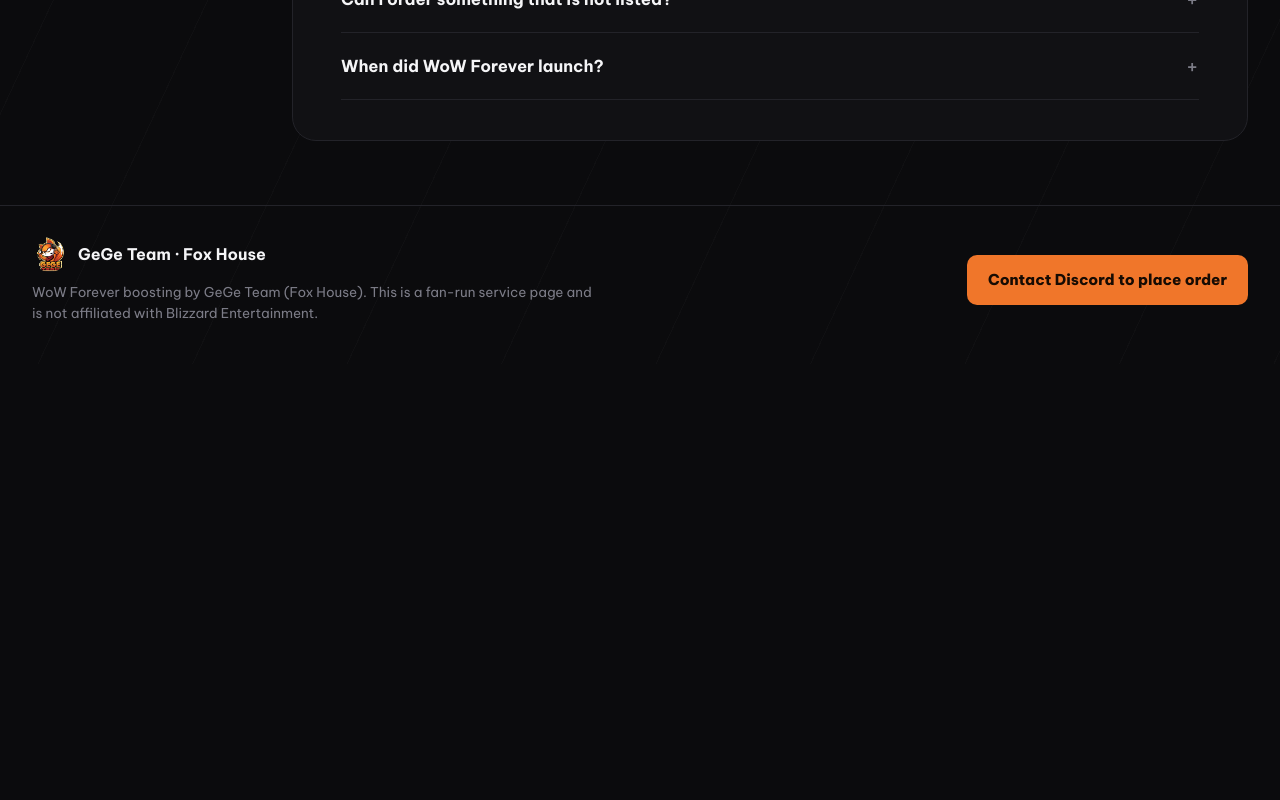
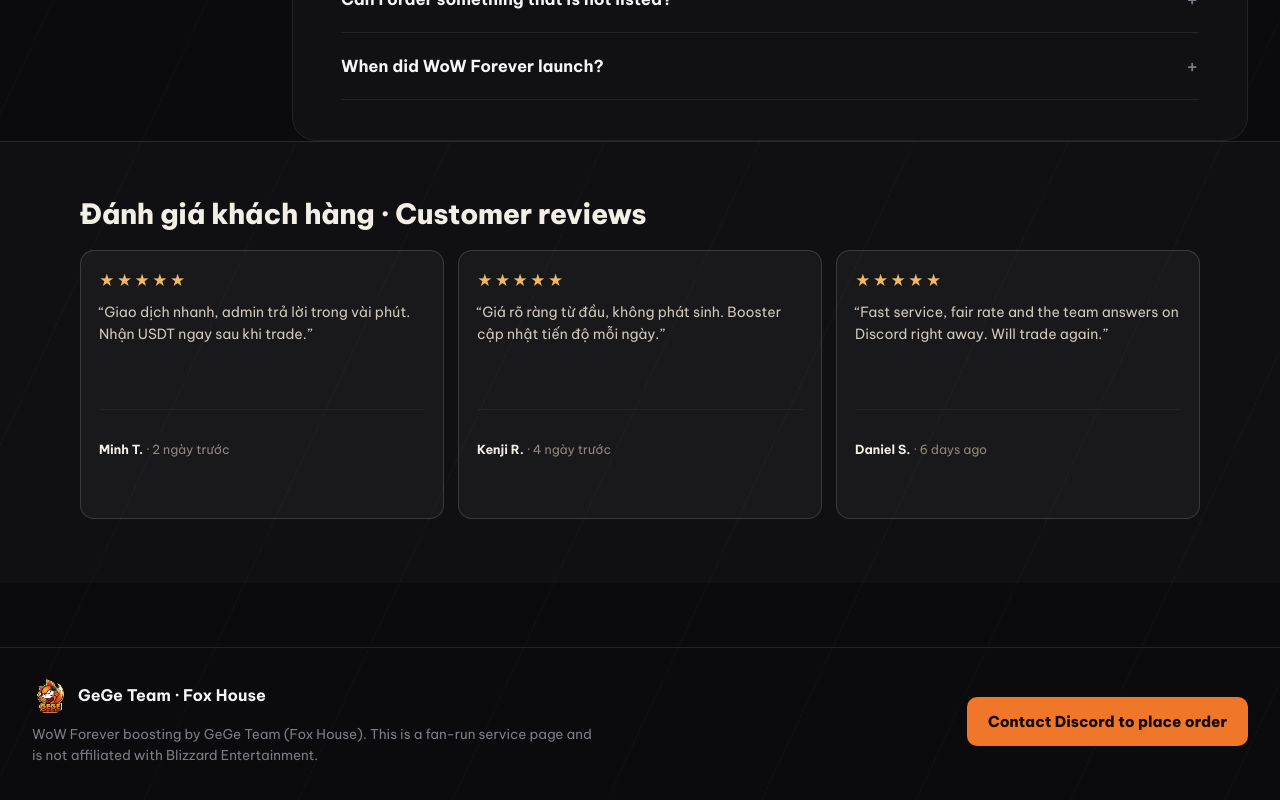
Before and after one commit to TanHoang2002/gegeteam-wow-forever, a plain HTML site: page index.html in a window 1280 px wide. Shown: the part 3862-4662 px from the top of the page. Before the commit the page ends 4226 px from the top, so only its background shows below. Drawn offline with Linux system fonts and the light colour scheme.

Commit message:
Đồng bộ giao diện: thẻ tối, bỏ viền cam tĩnh, bảng tính POE (USDT+VND), thêm đánh giá khách hàng

```diff
--- a/index.html
+++ b/index.html
@@ -469,6 +469,43 @@ h2::before,h2::after,.hero h1::after,.cat-section h2::after{display:none !import
     </div>
   </main>
 </div>
+
+<style>
+.reviews{padding:56px 20px 64px;background:rgba(255,255,255,.02);border-top:1px solid rgba(255,255,255,.1)}
+.reviews-in{max-width:1120px;margin:0 auto}
+.rev-title{font-size:clamp(20px,2.4vw,28px);margin:0 0 20px;color:#f3eee6;font-weight:800}
+.rev-grid{display:grid;grid-template-columns:repeat(auto-fit,minmax(250px,1fr));gap:14px}
+.rev-card{padding:18px;background:rgba(255,255,255,.04);border:1px solid rgba(255,255,255,.14);border-radius:14px;transition:transform .2s ease,box-shadow .2s ease}
+.rev-card:hover{transform:translateY(-3px);box-shadow:0 16px 32px rgba(0,0,0,.45)}
+.rev-stars{color:#f0b969;font-size:15px;letter-spacing:2px;margin-bottom:8px}
+.rev-card p{margin:0 0 12px;color:#cfc8bf;font-size:14px;line-height:1.6}
+.rev-card footer{color:#8f877d;font-size:12.5px}
+.rev-card footer b{color:#f3eee6}
+</style>
+
+<section class="reviews" id="reviews">
+  <div class="reviews-in">
+    <h2 class="rev-title">Đánh giá khách hàng · Customer reviews</h2>
+    <div class="rev-grid">
+      <article class="rev-card">
+        <div class="rev-stars" aria-label="5/5">★★★★★</div>
+        <p>“Giao dịch nhanh, admin trả lời trong vài phút. Nhận USDT ngay sau khi trade.”</p>
+        <footer><b>Minh T.</b> · 2 ngày trước</footer>
+      </article>
+      <article class="rev-card">
+        <div class="rev-stars" aria-label="5/5">★★★★★</div>
+        <p>“Giá rõ ràng từ đầu, không phát sinh. Booster cập nhật tiến độ mỗi ngày.”</p>
+        <footer><b>Kenji R.</b> · 4 ngày trước</footer>
+      </article>
+      <article class="rev-card">
+        <div class="rev-stars" aria-label="5/5">★★★★★</div>
+        <p>“Fast service, fair rate and the team answers on Discord right away. Will trade again.”</p>
+        <footer><b>Daniel S.</b> · 6 days ago</footer>
+      </article>
+    </div>
+  </div>
+</section>
+
 
 <footer>
   <div class="wrap foot">
```
